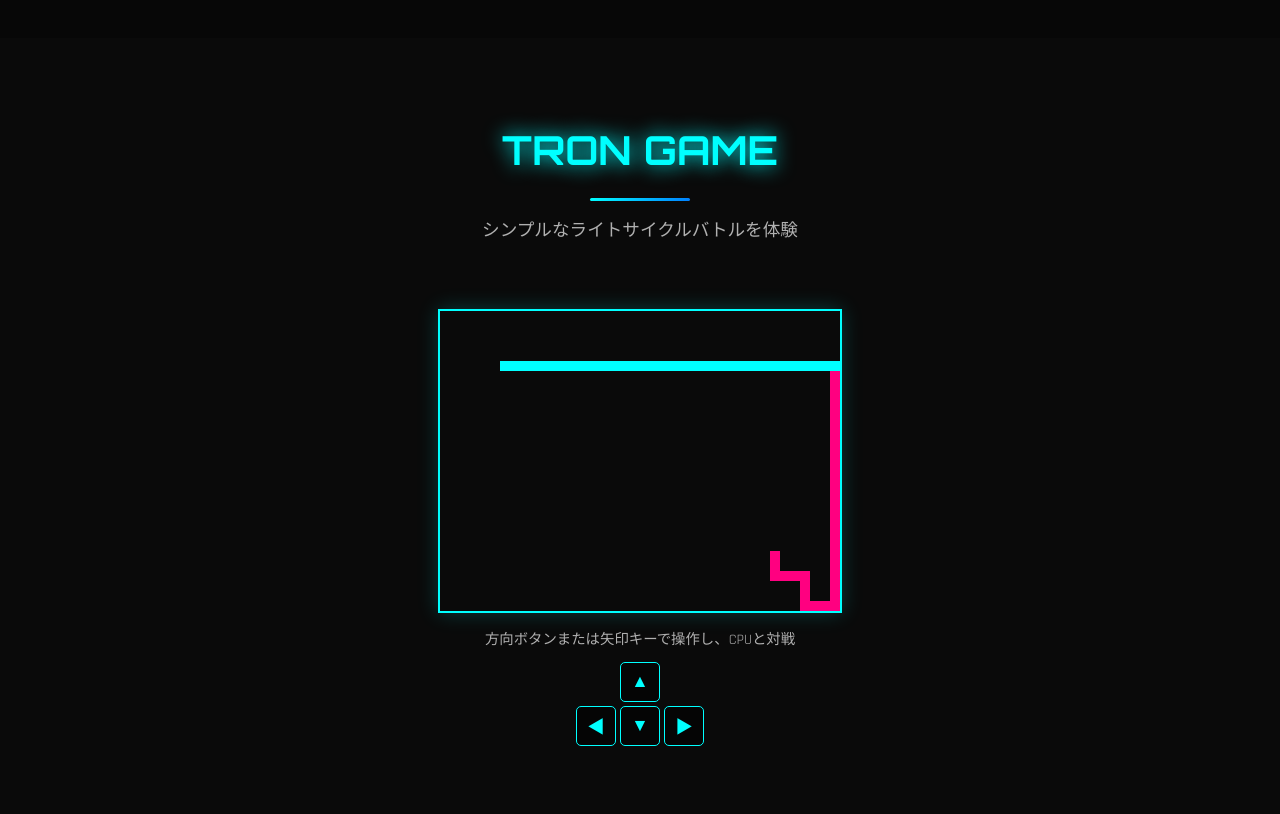
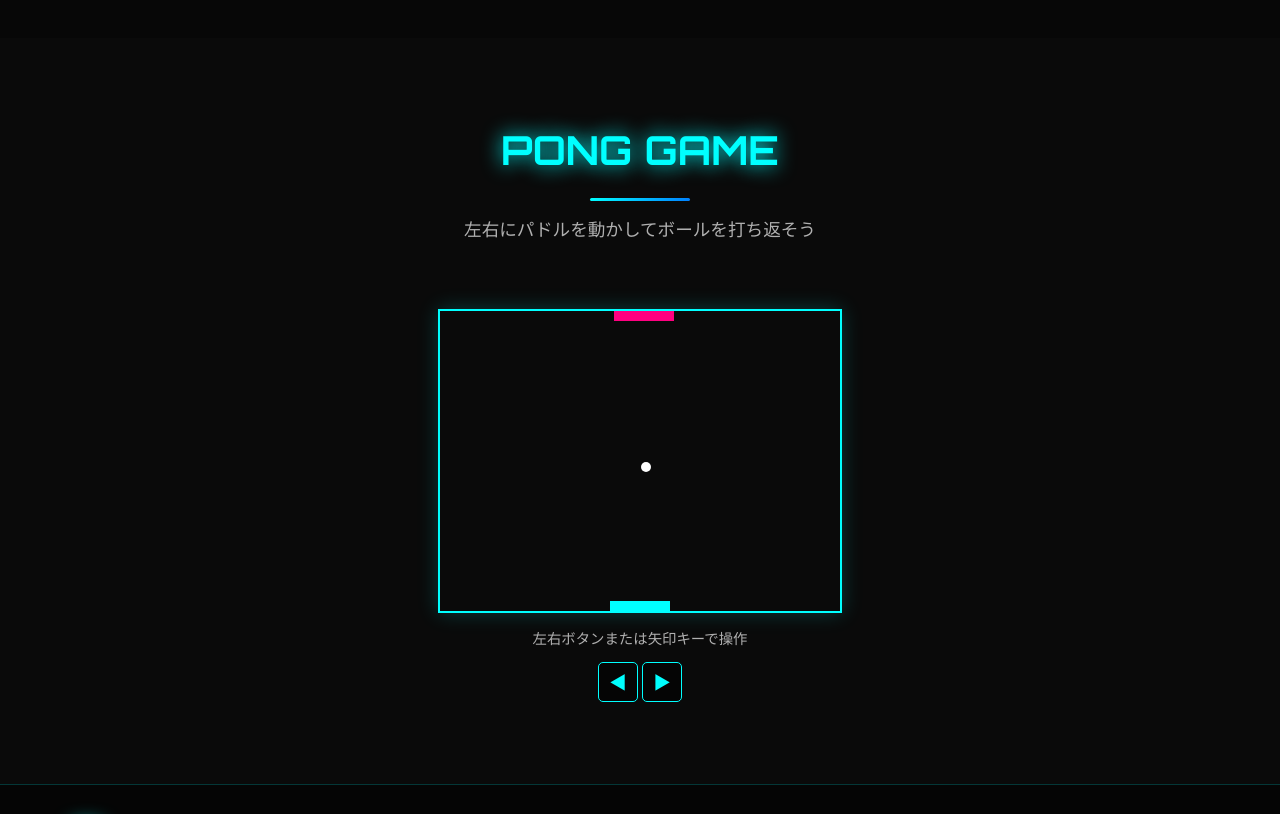
Before and after one commit to Tr0n6/highland, a plain HTML site: page index.html in a window 1280 px wide. Shown: the part 3730-4544 px from the top of the page. Drawn offline with Linux system fonts and the light colour scheme; animation ran at ten frames a second.

Commit message:
Replace Tron game with simple Pong

```diff
--- a/index.html
+++ b/index.html
@@ -205,25 +205,19 @@
         </div>
     </section>
 
-    <!-- Tron Game Section -->
-    <section id="tron-game" class="section tron-game">
+    <!-- Mini Game Section -->
+    <section id="mini-game" class="section mini-game">
         <div class="container">
             <div class="section-header">
-                <h2 class="section-title">TRON GAME</h2>
+                <h2 class="section-title">PONG GAME</h2>
                 <div class="section-line"></div>
-                <p class="section-subtitle">シンプルなライトサイクルバトルを体験</p>
+                <p class="section-subtitle">左右にパドルを動かしてボールを打ち返そう</p>
             </div>
-            <canvas id="gameCanvas" width="400" height="300"></canvas>
-            <p class="game-instructions">方向ボタンまたは矢印キーで操作し、CPUと対戦</p>
+            <canvas id="pongCanvas" width="400" height="300"></canvas>
+            <p class="game-instructions">左右ボタンまたは矢印キーで操作</p>
             <div class="game-controls">
-                <div class="row">
-                    <button class="control-btn" data-dir="up">▲</button>
-                </div>
-                <div class="row">
-                    <button class="control-btn" data-dir="left">◀</button>
-                    <button class="control-btn" data-dir="down">▼</button>
-                    <button class="control-btn" data-dir="right">▶</button>
-                </div>
+                <button class="control-btn" data-dir="left">◀</button>
+                <button class="control-btn" data-dir="right">▶</button>
             </div>
         </div>
     </section>
--- a/script.js
+++ b/script.js
@@ -254,166 +254,101 @@ class CardEffects {
     }
 }
 
-// Tron Light Cycle Game
-class TronGame {
+// Simple Pong Game
+class PongGame {
     constructor() {
-        this.canvas = document.getElementById('gameCanvas');
+        this.canvas = document.getElementById('pongCanvas');
         if (!this.canvas) return;
         this.ctx = this.canvas.getContext('2d');
-        this.cellSize = 10;
-        this.cols = this.canvas.width / this.cellSize;
-        this.rows = this.canvas.height / this.cellSize;
-        this.inputDir = { dx: 1, dy: 0 };
+        this.w = this.canvas.width;
+        this.h = this.canvas.height;
+        this.paddleW = 60;
+        this.paddleH = 10;
         this.reset();
         this.bindEvents();
         this.loop();
     }
 
     reset() {
-        this.players = [
-            { x: 5, y: 5, dx: 1, dy: 0, color: '#00ffff', trail: [] },
-            { x: this.cols - 6, y: this.rows - 6, dx: -1, dy: 0, color: '#ff0080', trail: [] }
-        ];
-        this.isGameOver = false;
+        this.playerX = (this.w - this.paddleW) / 2;
+        this.cpuX = (this.w - this.paddleW) / 2;
+        this.ball = { x: this.w / 2, y: this.h / 2, dx: 2, dy: 2, r: 5 };
+        this.playerDir = 0;
     }
 
     bindEvents() {
-        document.addEventListener('keydown', (e) => {
-            switch (e.key) {
-                case 'ArrowUp':
-                case 'w':
-                case 'W':
-                    if (this.inputDir.dy !== 1) this.inputDir = { dx: 0, dy: -1 };
-                    break;
-                case 'ArrowDown':
-                case 's':
-                case 'S':
-                    if (this.inputDir.dy !== -1) this.inputDir = { dx: 0, dy: 1 };
-                    break;
-                case 'ArrowLeft':
-                case 'a':
-                case 'A':
-                    if (this.inputDir.dx !== 1) this.inputDir = { dx: -1, dy: 0 };
-                    break;
-                case 'ArrowRight':
-                case 'd':
-                case 'D':
-                    if (this.inputDir.dx !== -1) this.inputDir = { dx: 1, dy: 0 };
-                    break;
-            }
+        document.addEventListener('keydown', e => {
+            if (['ArrowLeft', 'a', 'A'].includes(e.key)) this.playerDir = -1;
+            if (['ArrowRight', 'd', 'D'].includes(e.key)) this.playerDir = 1;
         });
-
+        document.addEventListener('keyup', e => {
+            if (['ArrowLeft', 'ArrowRight', 'a', 'd', 'A', 'D'].includes(e.key)) this.playerDir = 0;
+        });
         document.querySelectorAll('.control-btn').forEach(btn => {
-            btn.addEventListener('click', () => this.changeDirection(btn.dataset.dir));
+            const dir = btn.dataset.dir === 'left' ? -1 : 1;
+            btn.addEventListener('touchstart', () => { this.playerDir = dir; });
+            btn.addEventListener('touchend', () => { this.playerDir = 0; });
+            btn.addEventListener('mousedown', () => { this.playerDir = dir; });
+            btn.addEventListener('mouseup', () => { this.playerDir = 0; });
         });
     }
 
-    changeDirection(dir) {
-        switch (dir) {
-            case 'up':
-                if (this.inputDir.dy !== 1) this.inputDir = { dx: 0, dy: -1 };
-                break;
-            case 'down':
-                if (this.inputDir.dy !== -1) this.inputDir = { dx: 0, dy: 1 };
-                break;
-            case 'left':
-                if (this.inputDir.dx !== 1) this.inputDir = { dx: -1, dy: 0 };
-                break;
-            case 'right':
-                if (this.inputDir.dx !== -1) this.inputDir = { dx: 1, dy: 0 };
-                break;
-        }
-    }
-
     loop() {
-        if (this.isGameOver) return;
         this.update();
         this.draw();
-        setTimeout(() => this.loop(), 100);
+        requestAnimationFrame(() => this.loop());
     }
 
     update() {
-        const human = this.players[0];
-        const cpu = this.players[1];
+        this.playerX += this.playerDir * 4;
+        if (this.playerX < 0) this.playerX = 0;
+        if (this.playerX + this.paddleW > this.w) this.playerX = this.w - this.paddleW;
 
-        // 現在の盤面状態を取得
-        const occupied = {};
-        for (const p of this.players) {
-            occupied[p.x + ',' + p.y] = true;
-            for (const t of p.trail) {
-                occupied[t.x + ',' + t.y] = true;
+        const target = this.ball.x - this.paddleW / 2;
+        if (this.cpuX < target) this.cpuX += 2;
+        else if (this.cpuX > target) this.cpuX -= 2;
+        this.cpuX = Math.max(0, Math.min(this.w - this.paddleW, this.cpuX));
+
+        this.ball.x += this.ball.dx;
+        this.ball.y += this.ball.dy;
+
+        if (this.ball.x < this.ball.r || this.ball.x > this.w - this.ball.r) {
+            this.ball.dx *= -1;
+        }
+
+        if (this.ball.y < this.ball.r + this.paddleH) {
+            if (this.ball.x > this.cpuX && this.ball.x < this.cpuX + this.paddleW) {
+                this.ball.dy *= -1;
+                this.ball.y = this.ball.r + this.paddleH;
+            } else {
+                this.reset();
             }
         }
 
-        // 人間の次の方向
-        human.dx = this.inputDir.dx;
-        human.dy = this.inputDir.dy;
-
-        // CPUの方向決定
-        this.decideCpuMove(cpu, occupied);
-
-        for (const p of this.players) {
-            p.x += p.dx;
-            p.y += p.dy;
-            p.trail.push({ x: p.x, y: p.y });
-        }
-
-        // 衝突判定
-        for (const p of this.players) {
-            if (p.x < 0 || p.y < 0 || p.x >= this.cols || p.y >= this.rows) {
-                this.gameOver();
-                return;
-            }
-            const key = p.x + ',' + p.y;
-            if (occupied[key]) {
-                this.gameOver();
-                return;
+        if (this.ball.y > this.h - this.ball.r - this.paddleH) {
+            if (this.ball.x > this.playerX && this.ball.x < this.playerX + this.paddleW) {
+                this.ball.dy *= -1;
+                this.ball.y = this.h - this.ball.r - this.paddleH;
+            } else {
+                this.reset();
             }
         }
     }
 
-    decideCpuMove(cpu, occupied) {
-        const dirs = [
-            { dx: 0, dy: -1 },
-            { dx: 1, dy: 0 },
-            { dx: 0, dy: 1 },
-            { dx: -1, dy: 0 }
-        ];
-        const forwardX = cpu.x + cpu.dx;
-        const forwardY = cpu.y + cpu.dy;
-        const forwardKey = forwardX + ',' + forwardY;
-        if (forwardX >= 0 && forwardY >= 0 && forwardX < this.cols && forwardY < this.rows && !occupied[forwardKey]) {
-            if (Math.random() < 0.8) return; // 80%の確率で直進
-        }
-
-        const candidates = dirs.filter(d => {
-            if (d.dx === -cpu.dx && d.dy === -cpu.dy) return false; // 180度転換を避ける
-            const nx = cpu.x + d.dx;
-            const ny = cpu.y + d.dy;
-            const key = nx + ',' + ny;
-            return nx >= 0 && ny >= 0 && nx < this.cols && ny < this.rows && !occupied[key];
-        });
-
-        if (candidates.length === 0) return;
-        const choice = candidates[Math.floor(Math.random() * candidates.length)];
-        cpu.dx = choice.dx;
-        cpu.dy = choice.dy;
-    }
-
     draw() {
         this.ctx.fillStyle = '#0a0a0a';
-        this.ctx.fillRect(0, 0, this.canvas.width, this.canvas.height);
-        for (const p of this.players) {
-            this.ctx.fillStyle = p.color;
-            for (const t of p.trail) {
-                this.ctx.fillRect(t.x * this.cellSize, t.y * this.cellSize, this.cellSize, this.cellSize);
-            }
-        }
-    }
+        this.ctx.fillRect(0, 0, this.w, this.h);
 
-    gameOver() {
-        this.isGameOver = true;
-        setTimeout(() => this.reset(), 1000);
+        this.ctx.fillStyle = '#00ffff';
+        this.ctx.fillRect(this.playerX, this.h - this.paddleH, this.paddleW, this.paddleH);
+
+        this.ctx.fillStyle = '#ff0080';
+        this.ctx.fillRect(this.cpuX, 0, this.paddleW, this.paddleH);
+
+        this.ctx.fillStyle = '#ffffff';
+        this.ctx.beginPath();
+        this.ctx.arc(this.ball.x, this.ball.y, this.ball.r, 0, Math.PI * 2);
+        this.ctx.fill();
     }
 }
 
@@ -426,7 +361,7 @@ document.addEventListener('DOMContentLoaded', () => {
         new FormAnimation();
         new GlitchEffect();
         new CardEffects();
-        new TronGame();
+        new PongGame();
     }, 500);
 });
 
--- a/styles.css
+++ b/styles.css
@@ -588,12 +588,12 @@ body {
     color: var(--text-secondary);
 }
 
-/* Tron Game Section */
-.tron-game {
+/* Mini Game Section */
+.mini-game {
     text-align: center;
 }
 
-#gameCanvas {
+#pongCanvas {
     background: rgba(10, 10, 10, 0.9);
     border: 2px solid var(--primary-cyan);
     display: block;
@@ -609,9 +609,6 @@ body {
 
 .game-controls {
     margin-top: 0.5rem;
-}
-
-.game-controls .row {
     display: flex;
     justify-content: center;
 }
```
